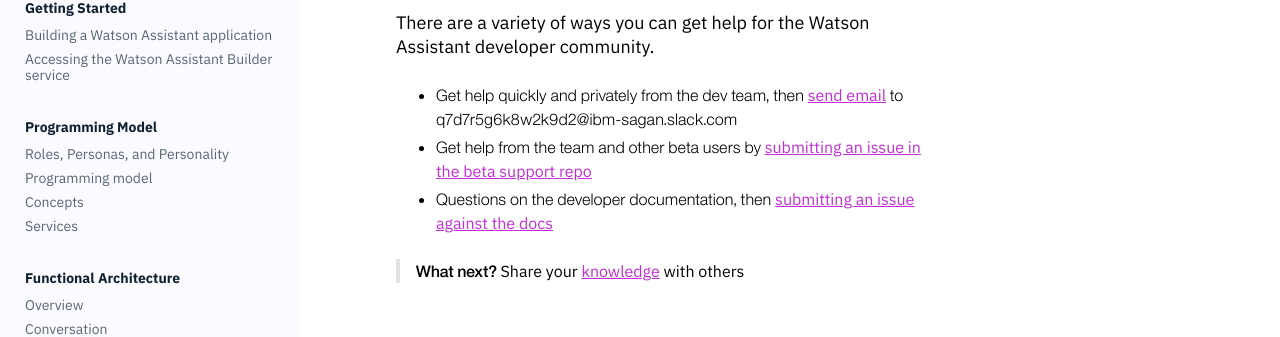
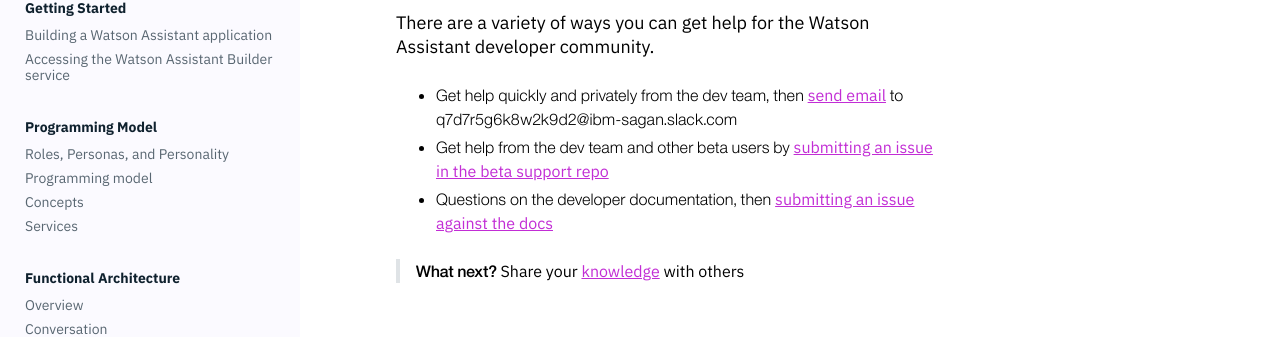
Before and after one commit to benjohnsonnlp/developer, a Jekyll site: the page built from _content/get-help/learn.md, in a window 1280 px wide. Shown: the part 189-526 px from the top of the page. Built offline with Jekyll 4.4.1, drawn with Linux system fonts in a browser that asks for light colours.

Commit message:
minor update to help page to further define "team"

```diff
--- a/_content/get-help/learn.md
+++ b/_content/get-help/learn.md
@@ -4,7 +4,7 @@
   There are a variety of ways you can get help for the Watson Assistant developer community.
 
   * Get help quickly and privately from the dev team, then [send email](mailto:q7d7r5g6k8w2k9d2@ibm-sagan.slack.com) to q7d7r5g6k8w2k9d2@ibm-sagan.slack.com
-  * Get help from the team and other beta users by [submitting an issue in the beta support repo](https://github.com/Watson-Personal-Assistant/Beta-Support/issues)
+  * Get help from the dev team and other beta users by [submitting an issue in the beta support repo](https://github.com/Watson-Personal-Assistant/Beta-Support/issues)
   * Questions on the developer documentation, then [submitting an issue against the docs](https://github.com/Watson-Personal-Assistant/developer/issues)
 
 > **What next?** Share your [knowledge]({{site.baseurl}}/contribute/contribute-doc/) with others
```
